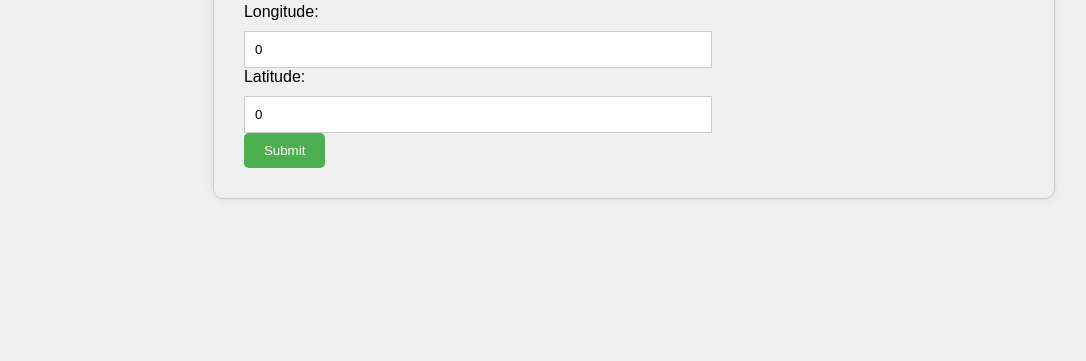
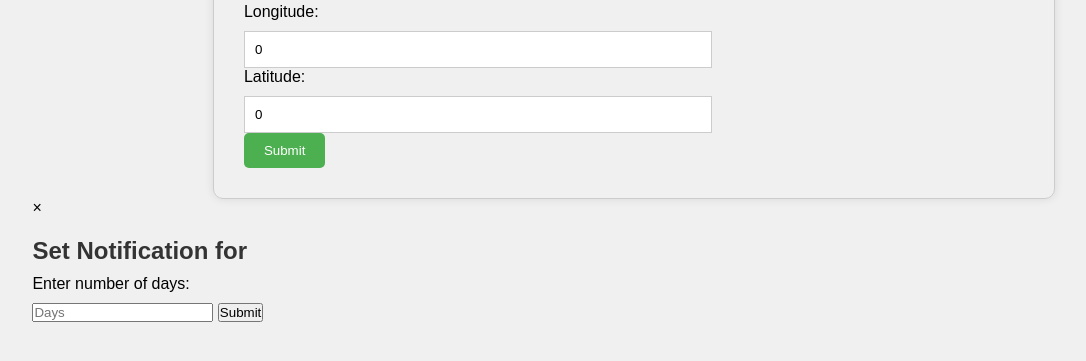
Before and after one commit to Wizxrdx/argus, a Flask app: page / in a window 1280 px wide. Shown: the part 566-927 px from the top of the page, without its empty margins (6-1092 px from the left). Before the commit the page ends 765 px from the top, so only its background shows below. Run offline with Flask 3, Linux system fonts and the light colour scheme; parts of the project's set-up code (start-up, migrations or seed data) failed here and were passed over; some libraries are stand-ins or nearby versions.

Commit message:
added: popup for lead time for notification

```diff
--- a/templates/index.html
+++ b/templates/index.html
@@ -29,6 +29,11 @@
         <!-- Submit button -->
         <input type="submit" value="Submit">
     </form>
+
+    <div id="pixel_grid"></div>
+
+    <!-- Popup Box -->
+    {% include "popup.html" %}
 
     <!-- Display result -->
     {% if result %}
--- /dev/null
+++ b/templates/popup.html
@@ -0,0 +1,9 @@
+<div id="popup" class="popup">
+    <div class="popup-content">
+        <span class="close">&times;</span>
+        <h2>Set Notification for <span id="notificationInfo"></span></h2>
+        <label for="days">Enter number of days:</label>
+        <input type="number" id="days" placeholder="Days" min="1">
+        <button id="notifySubmit">Submit</button>
+    </div>
+</div>
```
